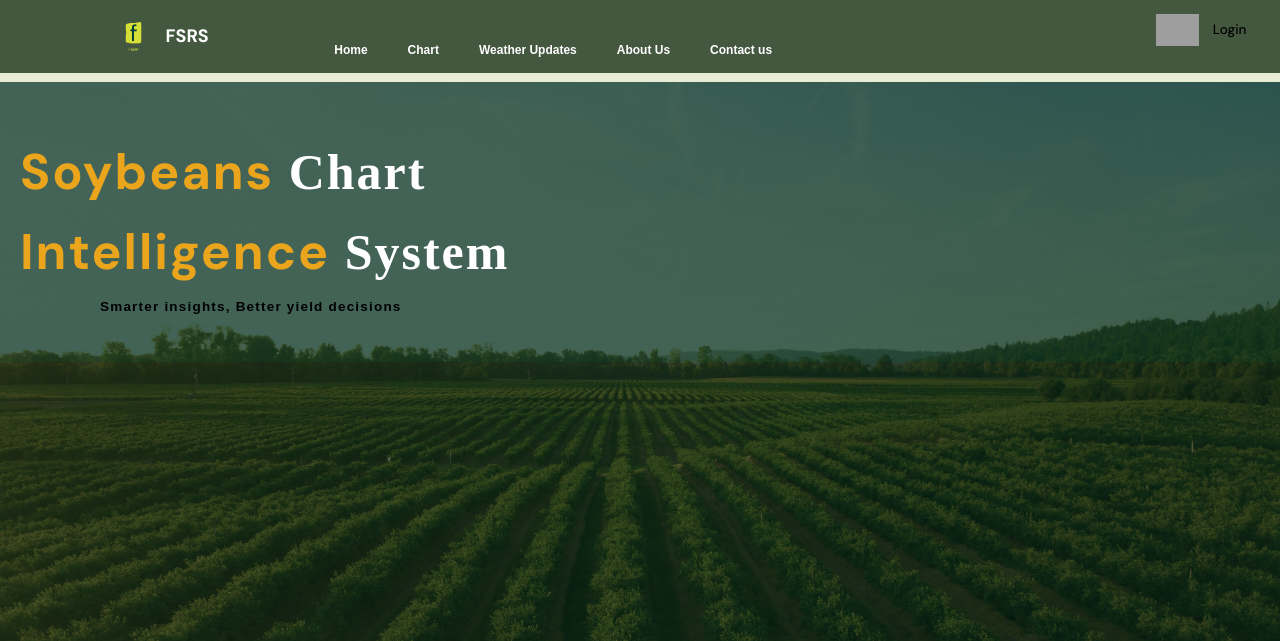
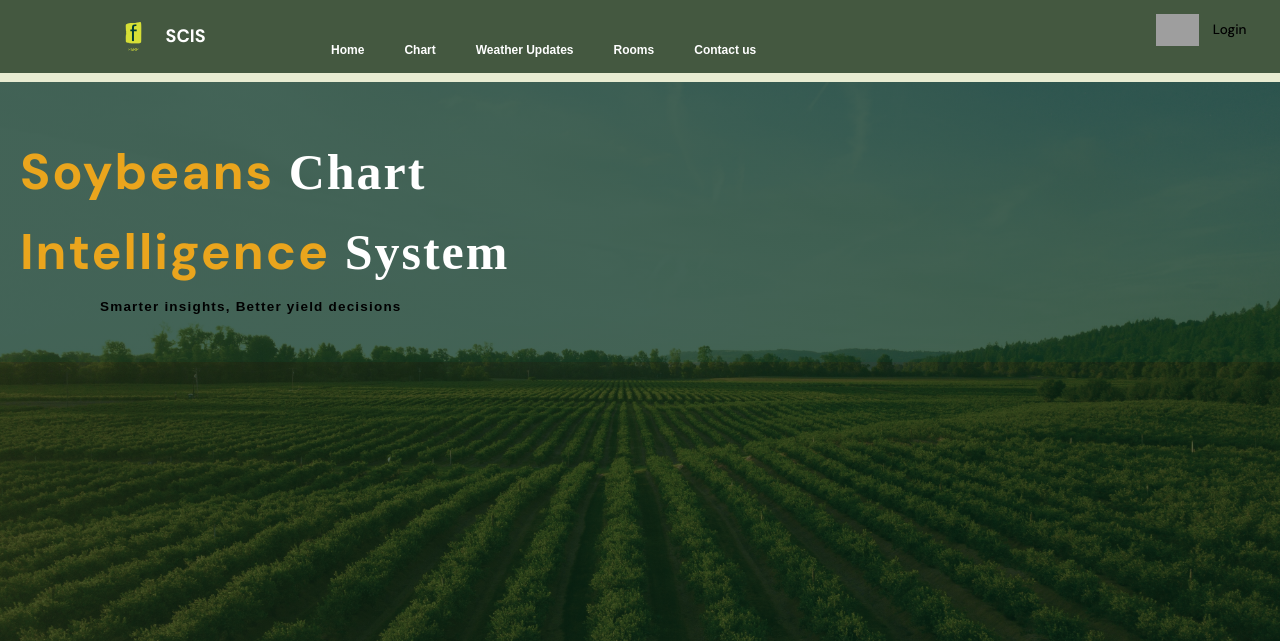
Before and after one commit to OchiengGideon/SoyBeans-Chart-Agent, a Django app: page / in a window 1280 px wide. Shown: the top 641 px of the page. Run offline with Django 4.2, Linux system fonts and the light colour scheme; data comes from the database, SQL or seed files in the repository; some libraries are stand-ins or nearby versions; grey boxes are pictures that could not be loaded.

Commit message:
Update navbar templates to reflect correct branding and improve navigation links

```diff
--- a/Soybeans Chart Agent/Templates/navbar.html
+++ b/Soybeans Chart Agent/Templates/navbar.html
@@ -3,7 +3,7 @@
     <div class="container">
         <a href="{% url 'home' %}" class="header__logo">
             <img src="{% static 'Images/logo-no-background.svg' %}" />
-            <h1>FSRS</h1>
+            <h1>SCIS</h1>
         </a>
         <form class="header__search" method="GET" action="{% url 'home' %}">
             <label>
--- a/Soybeans Chart Agent/Templates/navbar2.html
+++ b/Soybeans Chart Agent/Templates/navbar2.html
@@ -3,15 +3,15 @@
     <div class="container">
         <a href="{% url 'home' %}" class="header__logo">
             <img src="{% static 'Images/logo-no-background.svg' %}" />
-            <h1>FSRS</h1>
+            <h1>SCIS</h1>
         </a>
         <div class="navbar">
           <div class="Menu">
               <ul>
-                <li><a href="{% url 'home' %}">Home</a></li>
+                <li><a href="{% url 'index' %}">Home</a></li>
                 <li><a href="{% url 'chart'%}">Chart</a></li>
                 <li><a href="{% url 'user-location'%}">Weather Updates</a></li>
-                <li><a href="#">About Us</a></li>
+                <li><a href="{% url 'home' %}">Rooms</a></li>
                 <li><a href="#">Contact us</a></li>
               </ul>
             </div>
```
